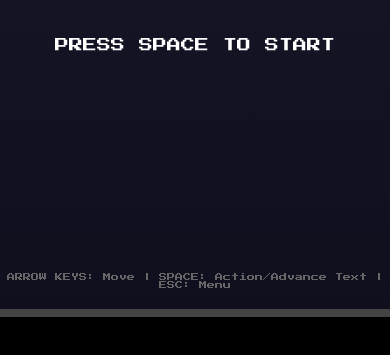
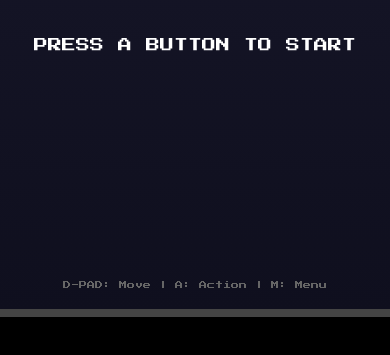
Before and after one commit to digable/vc_ic_rpg, a plain HTML site: page index.html in a window 390 px wide. Shown: the part 465-820 px from the top of the page. Drawn offline with Linux system fonts and the light colour scheme.

Commit message:
Modify title screen for mobile controls
Updated title screen text and controls for mobile devices.

```diff
--- a/index.html
+++ b/index.html
@@ -228,8 +228,8 @@
     <div id="title-screen">
       <div class="title">IOWA CITY<br>QUEST</div>
       <div class="subtitle">A Modern RPG Adventure</div>
-      <div class="start-text">PRESS SPACE TO START</div>
-      <div class="controls">
+      <div class="start-text" id="start-text">PRESS SPACE TO START</div>
+      <div class="controls" id="controls-text">
         ARROW KEYS: Move | SPACE: Action/Advance Text | ESC: Menu
       </div>
     </div>
@@ -863,6 +863,10 @@
     if (isMobile) {
       document.getElementById('mobile-controls').classList.add('active');
 
+      // Update title screen text for mobile
+      document.getElementById('start-text').textContent = 'PRESS A BUTTON TO START';
+      document.getElementById('controls-text').textContent = 'D-PAD: Move | A: Action | M: Menu';
+
       // Handle touch events for virtual buttons
       document.querySelectorAll('.dpad-btn, .action-btn').forEach(btn => {
         btn.addEventListener('touchstart', (e) => {
@@ -877,6 +881,12 @@
           else if (key === 'action') {
             keys[' '] = true;
             spacePressed = true;
+
+            // Handle title screen start on mobile
+            if (game.state === 'title') {
+              document.getElementById('title-screen').classList.add('hidden');
+              game.state = 'explore';
+            }
           }
           else if (key === 'menu') keys['Escape'] = true;
         });
```
